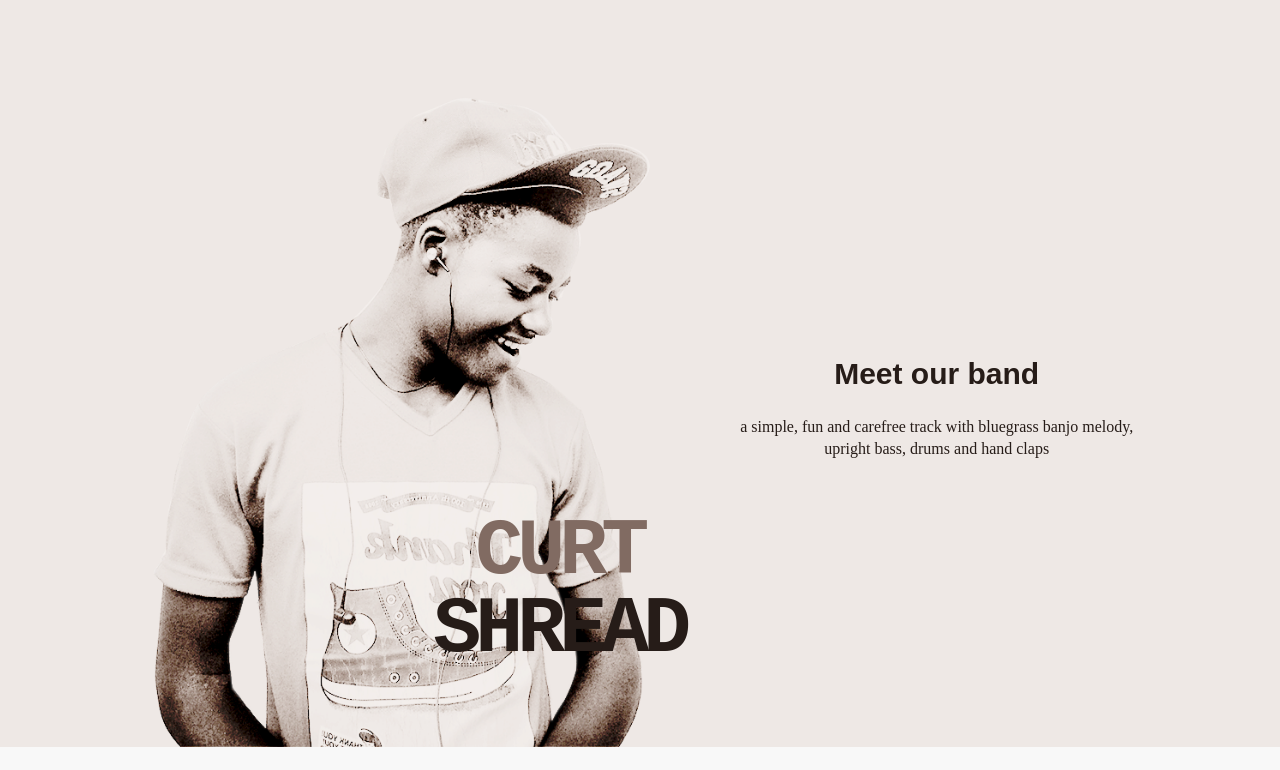
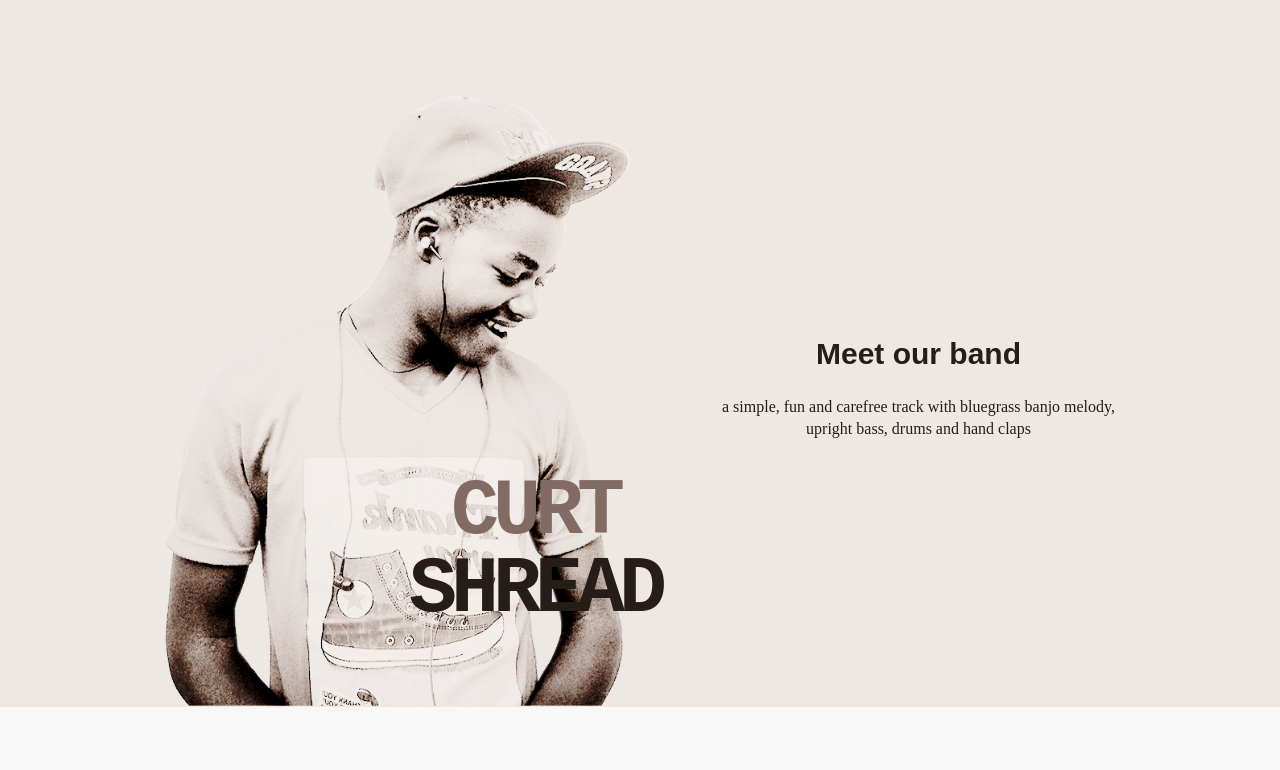
Before and after one commit to jscodelover/the-band, a React (Create React App) app: page / in a window 1280 px wide. Shown: the top 770 px of the page. Built offline with nearby package versions, Linux system fonts and the light colour scheme.

Commit message:
refactor: make next ad previous button functional in audio media

```diff
--- a/src/App.js
+++ b/src/App.js
@@ -18,7 +18,11 @@ function App(props) {
           <Header
             track={props.currentAlbum.tracks.find(track => track.id === props.currentTrack)}
           />
-          <Player trackId={props.currentTrack} currentAlbum={props.currentAlbum} />
+          <Player
+            trackId={props.currentTrack}
+            currentAlbum={props.currentAlbum}
+            changeTrack={id => props.getCurrentTrack(id)}
+          />
           <Track
             changeAlbum={id => props.getCurrentAlbum(id)}
             trackId={props.currentTrack}
--- a/src/header/styled.header.js
+++ b/src/header/styled.header.js
@@ -6,9 +6,9 @@ const StyleHeader = styled.div`
   flex-direction: row;
   justify-content: space-around;
   align-items: center;
-  padding: 0px 10%;
+  padding: 0px 140px;
   padding-top: 67px;
-  height: 85vh;
+  height: 80vh;
   box-sizing: content-box;
   background-color: ${theme.colors.primaryColor};
   text-align: center;
@@ -23,7 +23,7 @@ const Image = styled.div`
   position: relative;
   height: 100%;
   .image {
-    height: 86.5vh;
+    height: 81.2vh;
     @media (max-width: 568px) {
       height: 56vh;
     }
@@ -84,7 +84,7 @@ const Text = styled.div`
   }
 
   @media (max-width: 998px) {
-    margin-bottom: 43px;
+    margin-bottom: 20px;
   }
 `;
 
```
Also changed, not shown: src/player/Player.js (+21 -12 lines), 1 other file (tests, documents, lock files or other folders).
